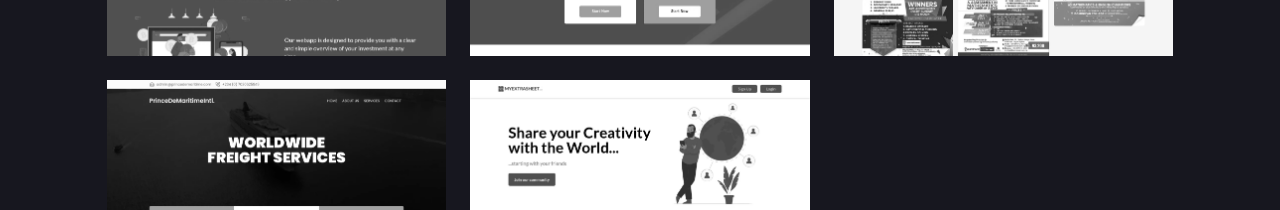
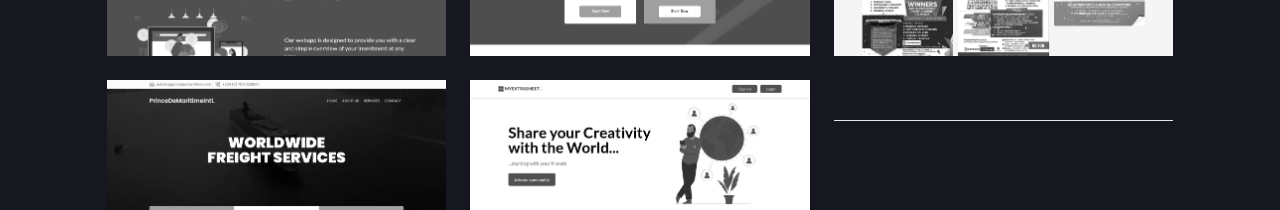
Before and after one commit to Devdre1909/temitope.dev, a Nuxt app: page / in a window 1280 px wide. Shown: the part 2520-2730 px from the top of the page. Built offline with nearby package versions, Linux system fonts and the light colour scheme.

Commit message:
include hostname for sitemap

```diff
--- a/nuxt.config.js
+++ b/nuxt.config.js
@@ -96,6 +96,10 @@ export default {
      '@nuxtjs/sitemap'
   ],
 
+  sitemap: {
+    hostname: 'https://temitope.dev'
+  },
+
   // Build Configuration: https://go.nuxtjs.dev/config-build
   build: {
     postcss: {
--- a/pages/index.vue
+++ b/pages/index.vue
@@ -177,6 +177,8 @@
               </div>
             </div>
           </div>
+          <hr class="my-10" />
+
         </div>
       </div>
     </div>
@@ -367,7 +369,7 @@ I need your expertise on ...
 
 <script>
 import NavbarVue from '~/components/Navbar.vue'
-import { projects } from '~/data/project'
+import { projects, personalProjects } from '~/data/project'
 
 export default {
   name: 'IndexPage',
@@ -377,6 +379,7 @@ export default {
   data() {
     return {
       projects,
+      personalProjects
     }
   },
 }
```
